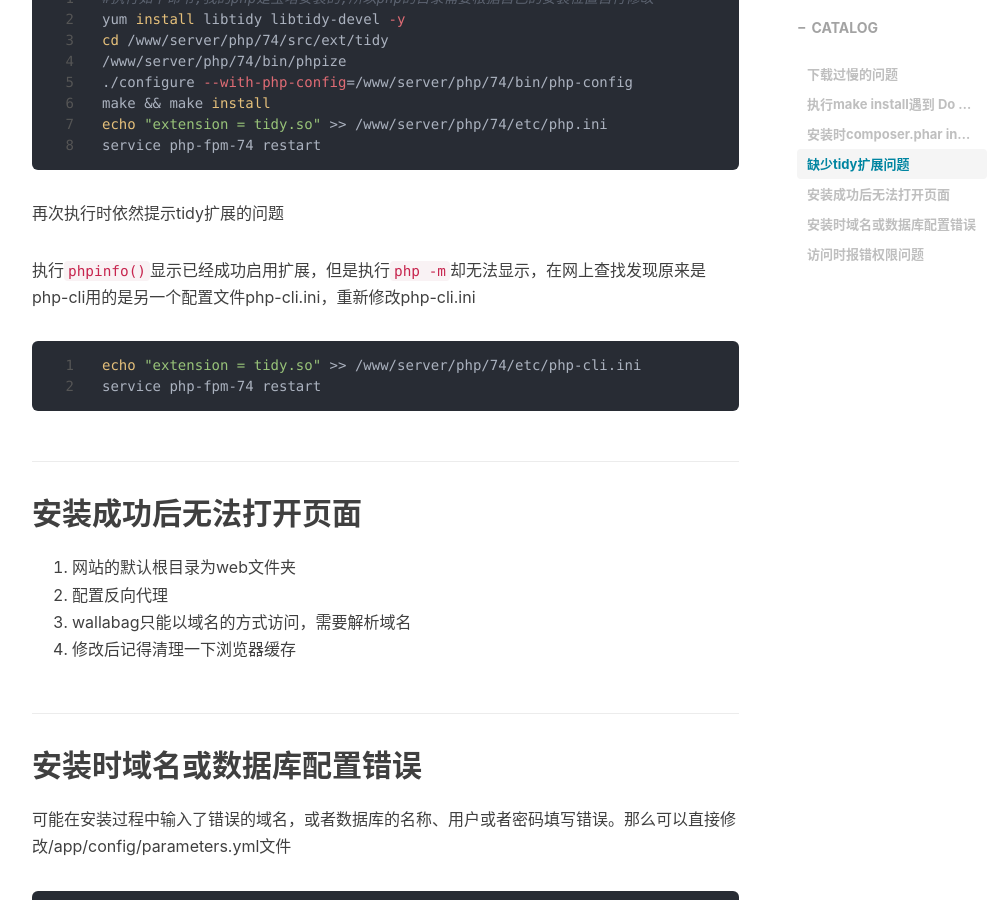
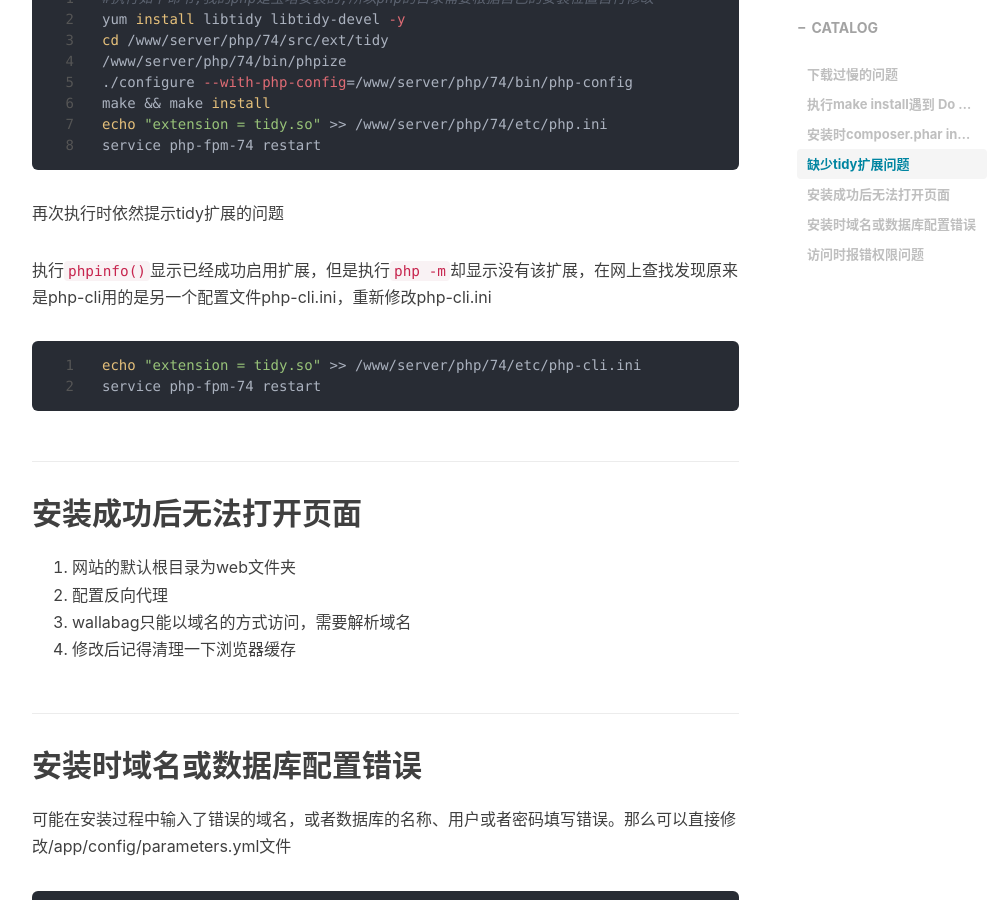
Before and after one commit to coolert/coolert.github.io, a Jekyll site: the page built from _posts/2022-07-10-wallabag-problems.markdown, in a window 1280 px wide and 900 px high, scrolled down 2697 px. Shown: the whole window, without its empty margins (233-1239 px from the left). Built offline with Jekyll 4.4.1, drawn with Linux system fonts in a browser that asks for light colours; nearby versions of some CDN libraries; comment, search, counter and statistics services are not loaded.

Commit message:
修改措辞

````diff
--- a/_posts/2022-07-10-wallabag-problems.markdown
+++ b/_posts/2022-07-10-wallabag-problems.markdown
@@ -73,7 +73,7 @@ service php-fpm-74 restart
 
 再次执行时依然提示tidy扩展的问题
 
-执行`phpinfo()`显示已经成功启用扩展，但是执行`php -m`却无法显示，在网上查找发现原来是php-cli用的是另一个配置文件php-cli.ini，重新修改php-cli.ini
+执行`phpinfo()`显示已经成功启用扩展，但是执行`php -m`却显示没有该扩展，在网上查找发现原来是php-cli用的是另一个配置文件php-cli.ini，重新修改php-cli.ini
 
 ```bash
 echo "extension = tidy.so" >> /www/server/php/74/etc/php-cli.ini
````
